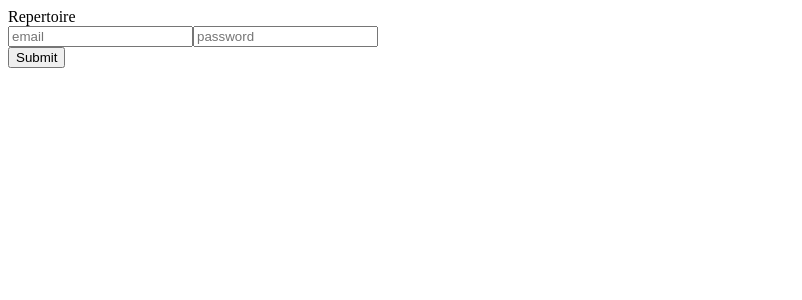
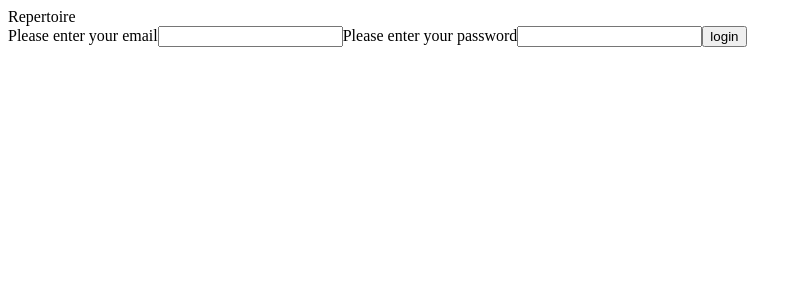
Before and after one commit to timdecillis/repertoire, a React app: page / in a window 1280 px wide. Both pictures are taken after a click on the button "Sign In". Shown: the top 300 px of the page, without its empty margins (0-802 px from the left). Built offline with nearby package versions, Linux system fonts and the light colour scheme; the HTML template or start-up script is replaced by a standard one.

Commit message:
added new form

```diff
--- a/client/src/components/SignIn.jsx
+++ b/client/src/components/SignIn.jsx
@@ -1,7 +1,17 @@
-import React, { useState, useEffect } from 'react';
+import React, { useState, useEffect } from "react";
 
-const SignIn = ({ setSignedIn, setEmail, setSignInOpen, setPassword, signInOpen, setAuthUser, email, password, getSongs, authUser }) => {
-
+const SignIn = ({
+  setSignedIn,
+  setEmail,
+  setSignInOpen,
+  setPassword,
+  signInOpen,
+  setAuthUser,
+  email,
+  password,
+  getSongs,
+  authUser,
+}) => {
   useEffect(() => {
     if (authUser !== null) {
       setSignInOpen(false);
@@ -9,7 +19,6 @@ const SignIn = ({ setSignedIn, setEmail, setSignInOpen, setPassword, signInOpen,
       getSongs();
     }
   }, [authUser]);
-
 
   if (!signInOpen) {
     return null;
@@ -20,13 +29,20 @@ const SignIn = ({ setSignedIn, setEmail, setSignInOpen, setPassword, signInOpen,
   };
 
   return (
-    <div className="sign-in" >
-      <div className="inputs">
-        <input onChange={(e) => setEmail(e.target.value)} type="email" className="input" placeholder="email"></input>
-        <input onChange={(e) => setPassword(e.target.value)} type="password" className="input" placeholder="password"></input>
-      </div>
-      <button className="sign-in-button" onClick={handleSignIn}>Submit</button>
-    </div>
+    // <div className="sign-in" >
+    //   <div className="inputs">
+    //     <input onChange={(e) => setEmail(e.target.value)} type="email" className="input" placeholder="email"></input>
+    //     <input onChange={(e) => setPassword(e.target.value)} type="password" className="input" placeholder="password"></input>
+    //   </div>
+    //   <button className="sign-in-button" onClick={handleSignIn}>Submit</button>
+    // </div>
+    <form>
+      <label htmlFor="email">Please enter your email</label>
+      <input id="email" type="text" name="email" />
+      <label htmlFor="password">Please enter your password</label>
+      <input id="password" type="text" name="password" />
+      <input type="submit" value="login"/>
+    </form>
   );
 };
 
```
